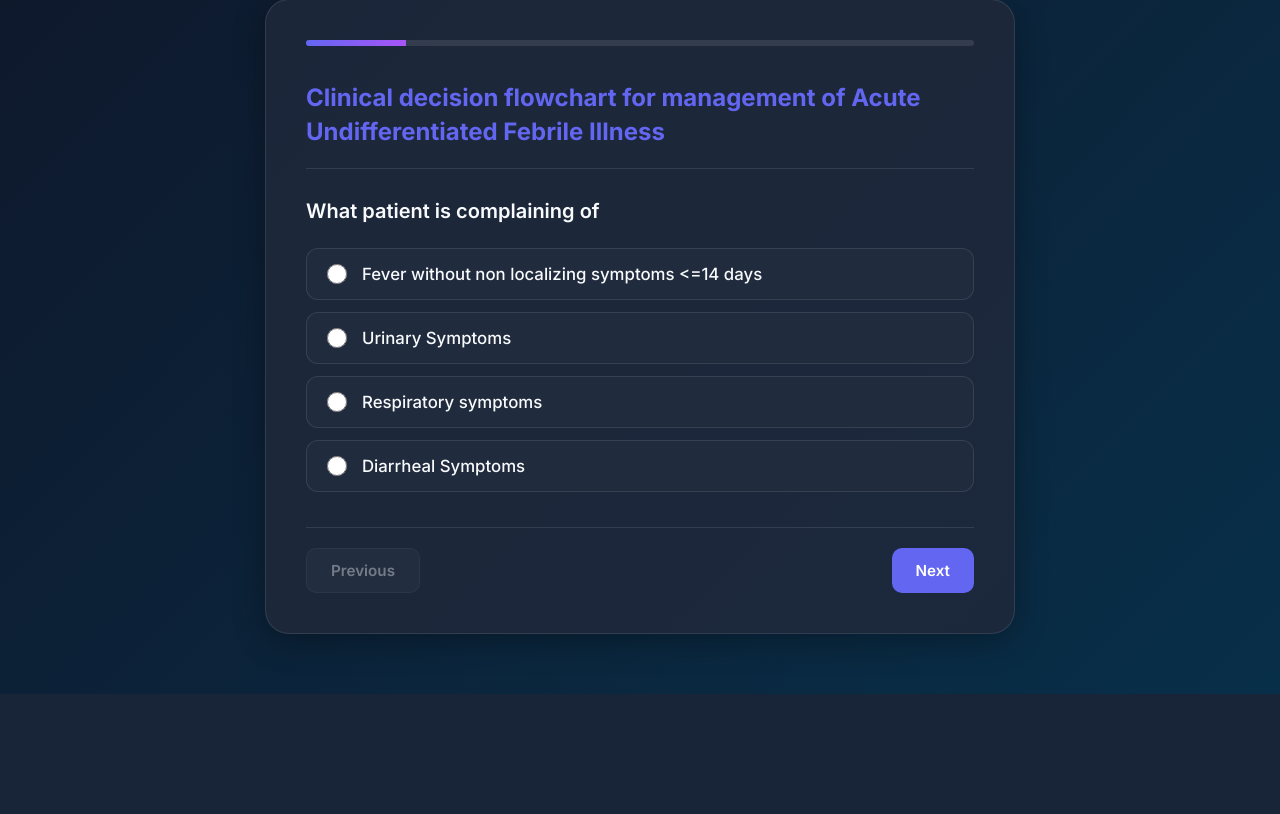
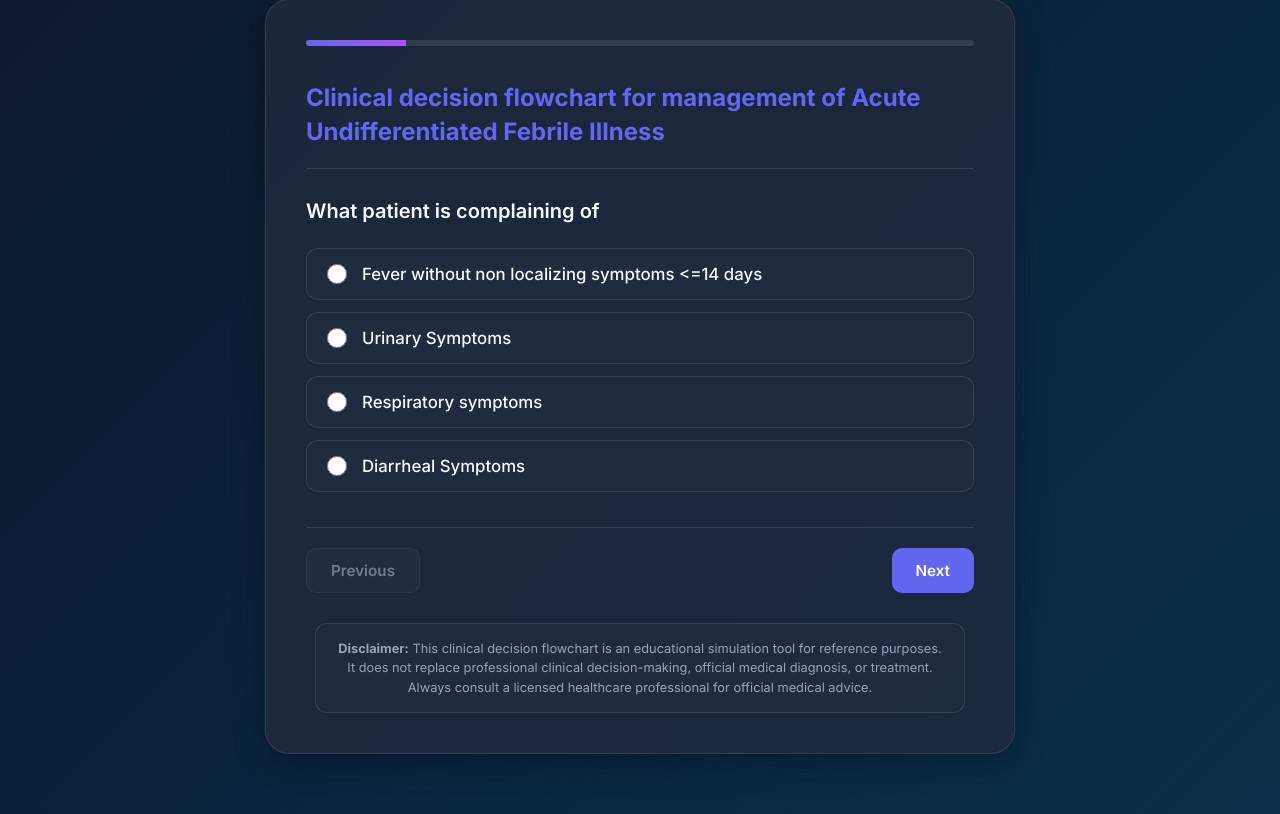
Before and after one commit to shravansinghchauhan2021/easyMed-Platform, a Flask app: page /aufi-guideline in a window 1280 px wide. Shown: the part 140-954 px from the top of the page. Before the commit the page ends 834 px from the top, so only its background shows below. Run offline with Flask 3, Linux system fonts and the light colour scheme; the visitor is signed in with stand-in values (Sample User, id 1); data that the repository does not hold is empty; some libraries are stand-ins or nearby versions.

Commit message:
compliance: add medical disclaimers to CDSS dashboard and guideline wizard

```diff
--- a/templates/aufi_guideline.html
+++ b/templates/aufi_guideline.html
@@ -286,6 +286,11 @@
                 <button type="button" class="wizard-btn wizard-btn-prev" id="prev-btn" onclick="goPrev()">Previous</button>
                 <button type="button" class="wizard-btn wizard-btn-next" id="next-btn" onclick="goNext()">Next</button>
             </div>
+
+            <!-- Medical Disclaimer -->
+            <div class="medical-disclaimer" style="margin-top: 30px; padding: 15px 20px; border: 1px solid rgba(255, 255, 255, 0.1); border-radius: 12px; background: rgba(255, 255, 255, 0.02); color: var(--text-muted); font-size: 0.8rem; line-height: 1.5; text-align: center; max-width: 650px; margin-left: auto; margin-right: auto;">
+                <strong>Disclaimer:</strong> This clinical decision flowchart is an educational simulation tool for reference purposes. It does not replace professional clinical decision-making, official medical diagnosis, or treatment. Always consult a licensed healthcare professional for official medical advice.
+            </div>
         </div>
     </main>
 
--- a/templates/cdss_dashboard.html
+++ b/templates/cdss_dashboard.html
@@ -39,6 +39,11 @@
                     <p>Launch the decision flowchart for managing Acute Undifferentiated Febrile Illness (AUFI).</p>
                 </a>
             </div>
+
+            <!-- Medical Disclaimer -->
+            <div class="medical-disclaimer" style="margin-top: 40px; padding: 15px 20px; border: 1px solid rgba(255, 255, 255, 0.1); border-radius: 12px; background: rgba(255, 255, 255, 0.02); color: var(--text-muted); font-size: 0.8rem; line-height: 1.5; text-align: center; max-width: 600px; margin-left: auto; margin-right: auto;">
+                <strong>Disclaimer:</strong> This application is a clinical decision support simulation tool designed for training and reference. It does not replace professional clinical judgment, official medical advice, diagnosis, or treatment. Always consult a licensed healthcare professional for medical emergencies.
+            </div>
         </div>
     </main>
 </body>
```
